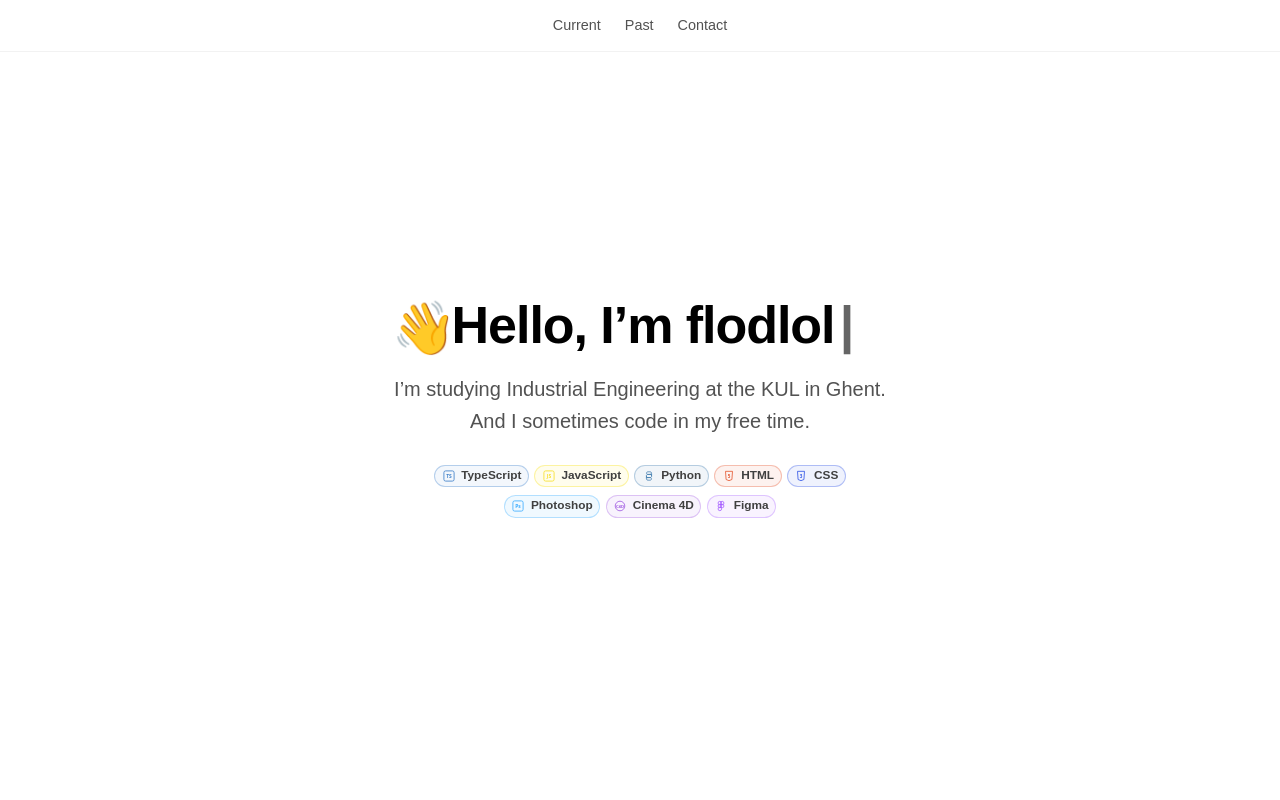
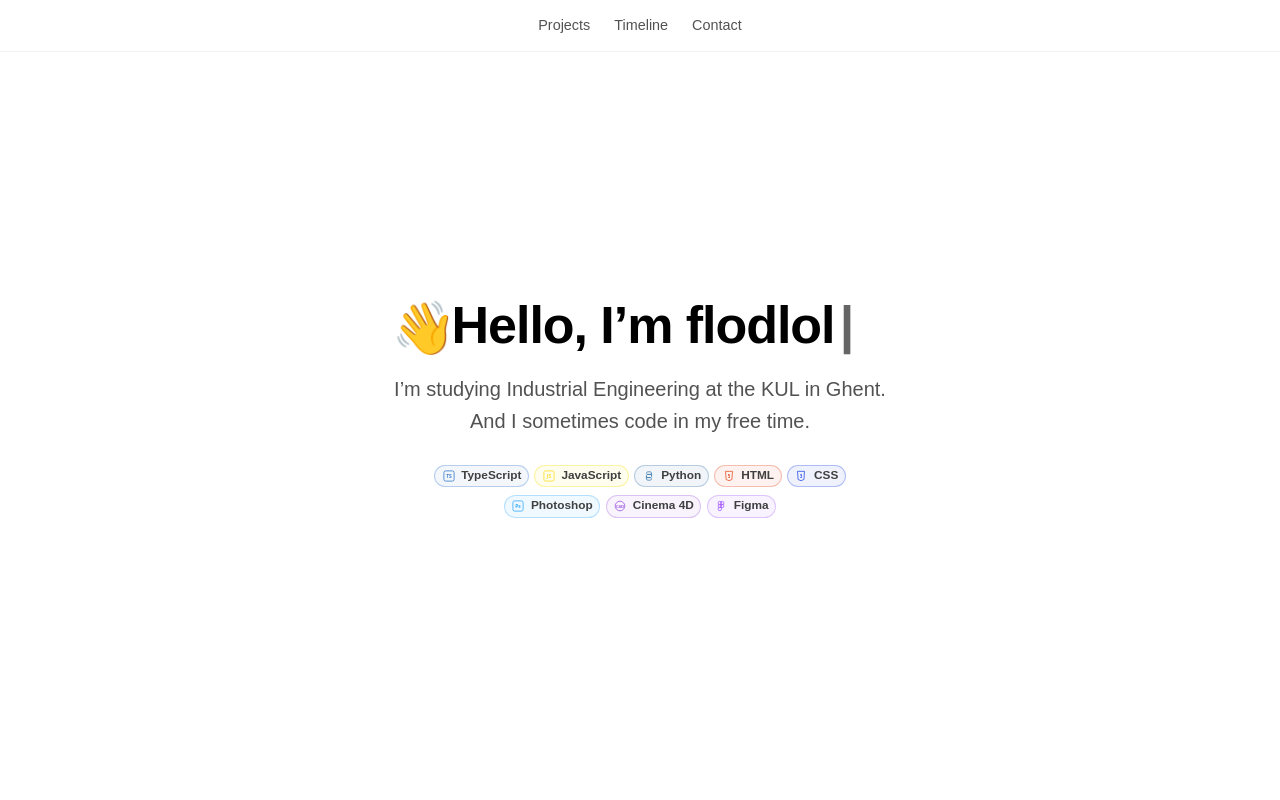
Before and after one commit to flodxz/Personal-Site, a Next.js app: page / in a window 1280 px wide. Shown: the top 800 px of the page. Built offline with nearby package versions, Linux system fonts and the light colour scheme.

Commit message:
Update page.tsx

```diff
--- a/src/app/page.tsx
+++ b/src/app/page.tsx
@@ -16,8 +16,8 @@ export default function Home() {
     <div className={styles.container}>
       <header className={styles.header}>
         <nav className={styles.nav} aria-label="Primary">
-          <a href="#current-projects">Current</a>
-          <a href="#past-projects">Past</a>
+          <a href="#current-projects">Projects</a>
+          <a href="#timeline">Timeline</a>
           <a href="#contact">Contact</a>
         </nav>
       </header>
```
